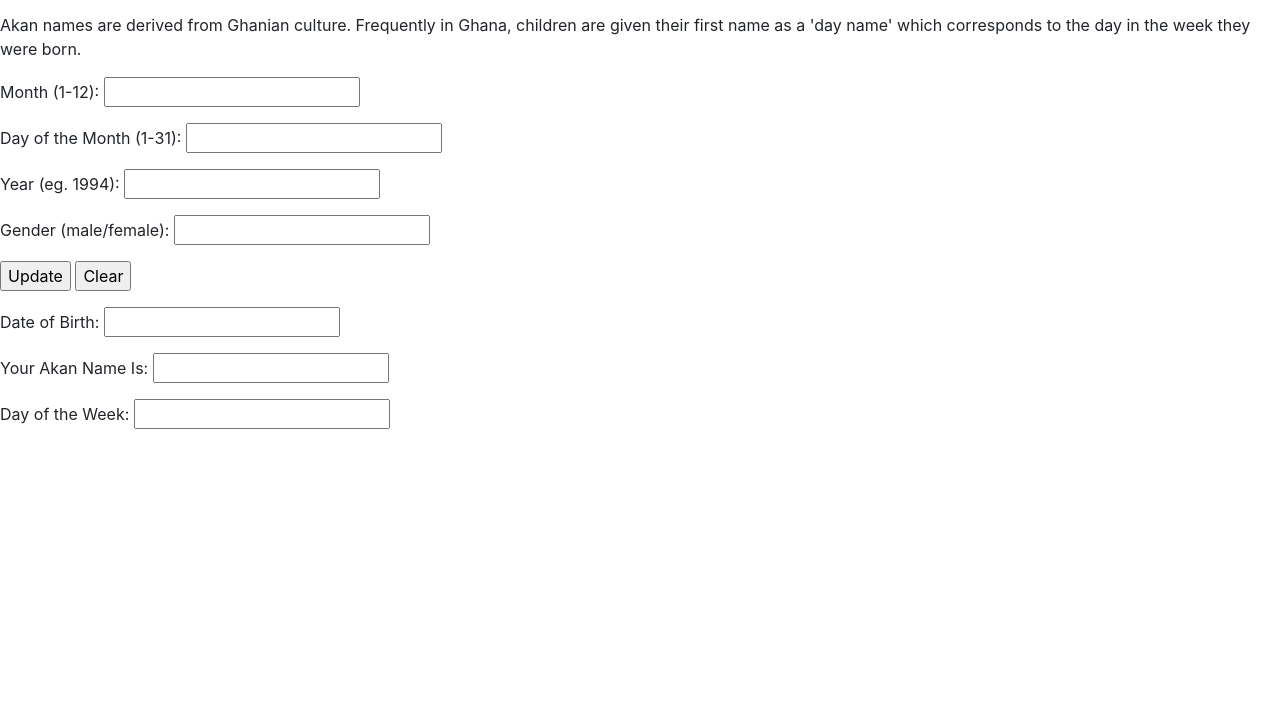
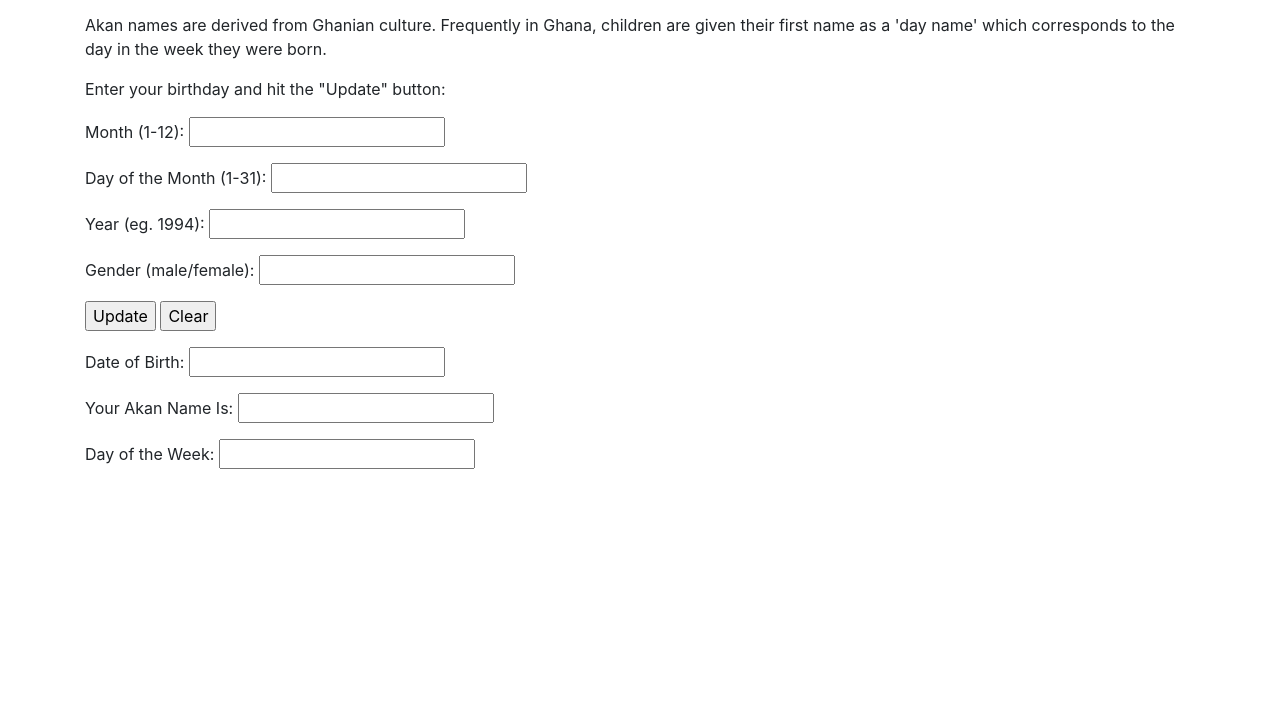
Before and after one commit to enaibei/Akan-Name-Calculator, a plain HTML site: page index.html in a window 1280 px wide. Shown: the part 83-800 px from the top of the page. Drawn offline with Linux system fonts and the light colour scheme.

Commit message:
add container  class

```diff
--- a/index.html
+++ b/index.html
@@ -6,10 +6,11 @@
         <link rel="stylesheet" href="./css/styles.css">
     </head>
 
-    <body>
+    <body class="container">
         <h1>Akan Name Calculator</h1>
         <p>This is a program that takes your birthday and calculates the day of the week you were born then outputs your Akan Name.</p>
         <p>Akan names are derived from Ghanian culture. Frequently in Ghana, children are given their first name as a 'day name' which corresponds to the day in the week they were born.</p>
+        <p>Enter your birthday and hit the "Update" button:</p>
         <form>
             <!--The input part of the form where the user inputs their details-->
             <p>Month (1-12): <input TYPE="text" NAME="month"> </p>
@@ -20,8 +21,8 @@
             <!--Ouput part of the form-->
             <p><input TYPE="button" VALUE="Update" ONCLICK="dayOfWeekCalculation(this.form)"> <input TYPE="reset"
                 VALUE="Clear"> </p>
-            <p>Date of Birth: <input TYPE="text" NAME="result1" SIZE="18"> </p>
-            <p>Your Akan Name Is: <input TYPE="text" NAME="result2" SIZE="18"> </p>
+            <p>Date of Birth: <input TYPE="text" NAME="result1"> </p>
+            <p>Your Akan Name Is: <input TYPE="text" NAME="result2"> </p>
             <p>Day of the Week: <input TYPE="text" NAME="result3"> </p>
         </form>
         <script>
```
Lines whose indentation alone changed are shown as unchanged.
